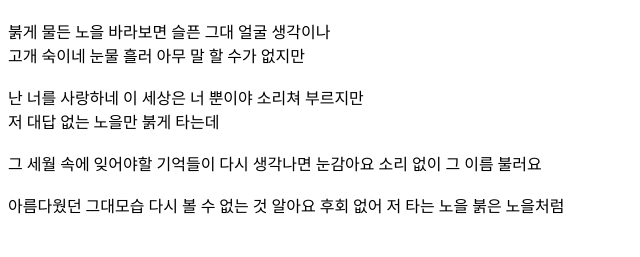
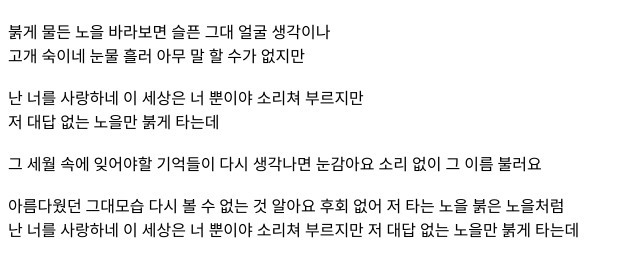
Before and after one commit to hyeri-seo/gitTest, a plain HTML site: page index.html in a window 1280 px wide. Shown: the part 693-950 px from the top of the page, without its empty margins (0-640 px from the left). Before the commit the page ends 926 px from the top, so only its background shows below. Drawn offline with Linux system fonts and the light colour scheme.

Commit message:
이문세 붉은 노을 다섯 번째 가사 추가

```diff
--- a/index.html
+++ b/index.html
@@ -48,7 +48,8 @@
         아름다웠던 그대모습 다시 볼 수 없는 것 알아요
         후회 없어 저 타는 노을 붉은 노을처럼
         <br>
-
+        난 너를 사랑하네 이 세상은 너 뿐이야 소리쳐 부르지만
+        저 대답 없는 노을만 붉게 타는데
     </p>
 </body>
 </html>
```
